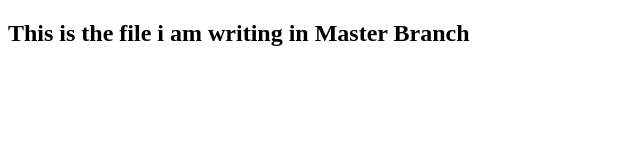
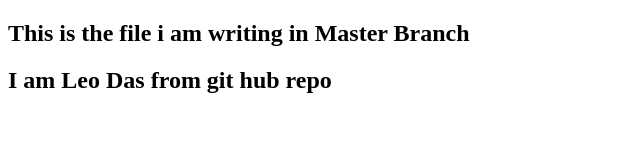
Before and after one commit to HARIRAGAVAN-407/Git-Demo-1, a plain HTML site: page index.html in a window 1280 px wide. Shown: the whole page, without its empty margins (0-640 px from the left). Drawn offline with Linux system fonts and the light colour scheme.

Commit message:
Update index.html

```diff
--- a/index.html
+++ b/index.html
@@ -7,5 +7,6 @@
 </head>
 <body>
     <h2>This is the file i am writing in Master Branch</h2>
+    <h2>I am Leo Das from git hub repo</h2>
 </body>
 </html>
```
